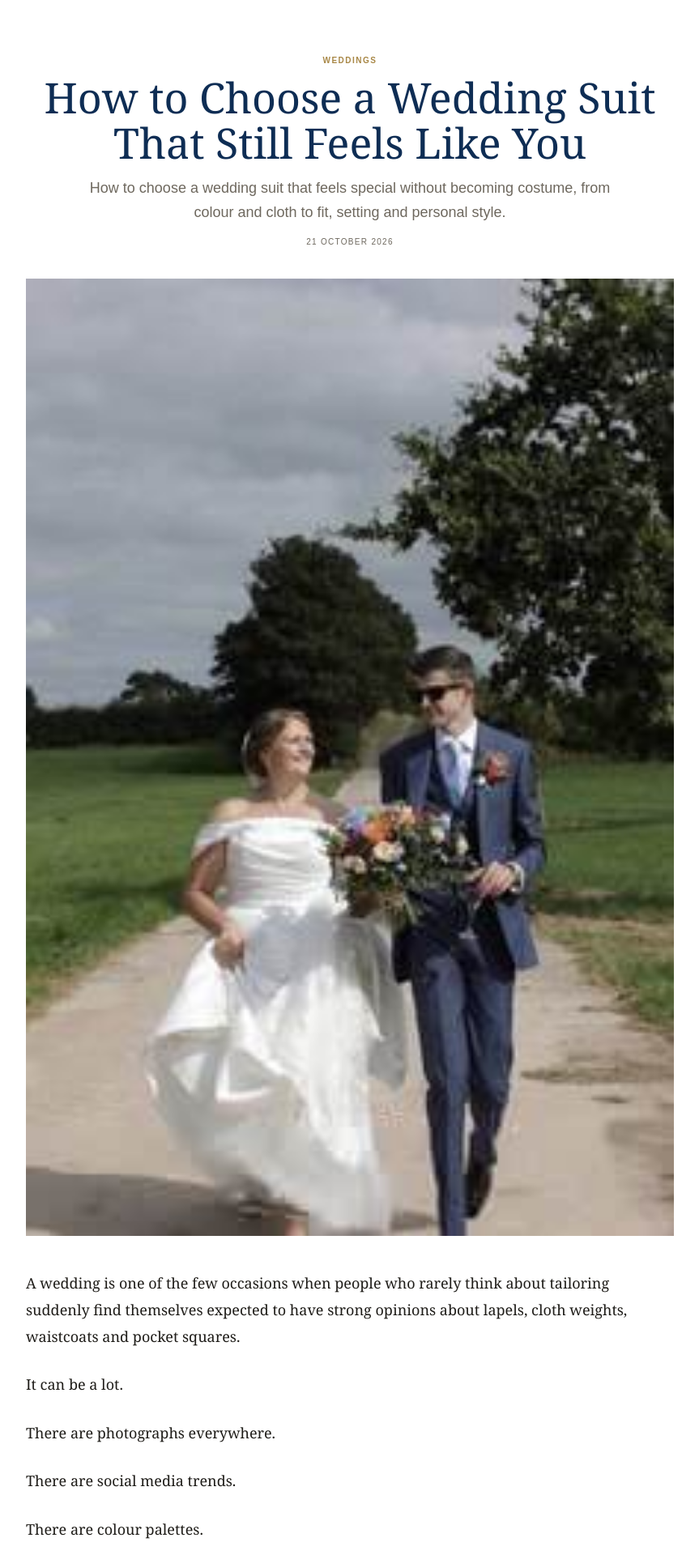
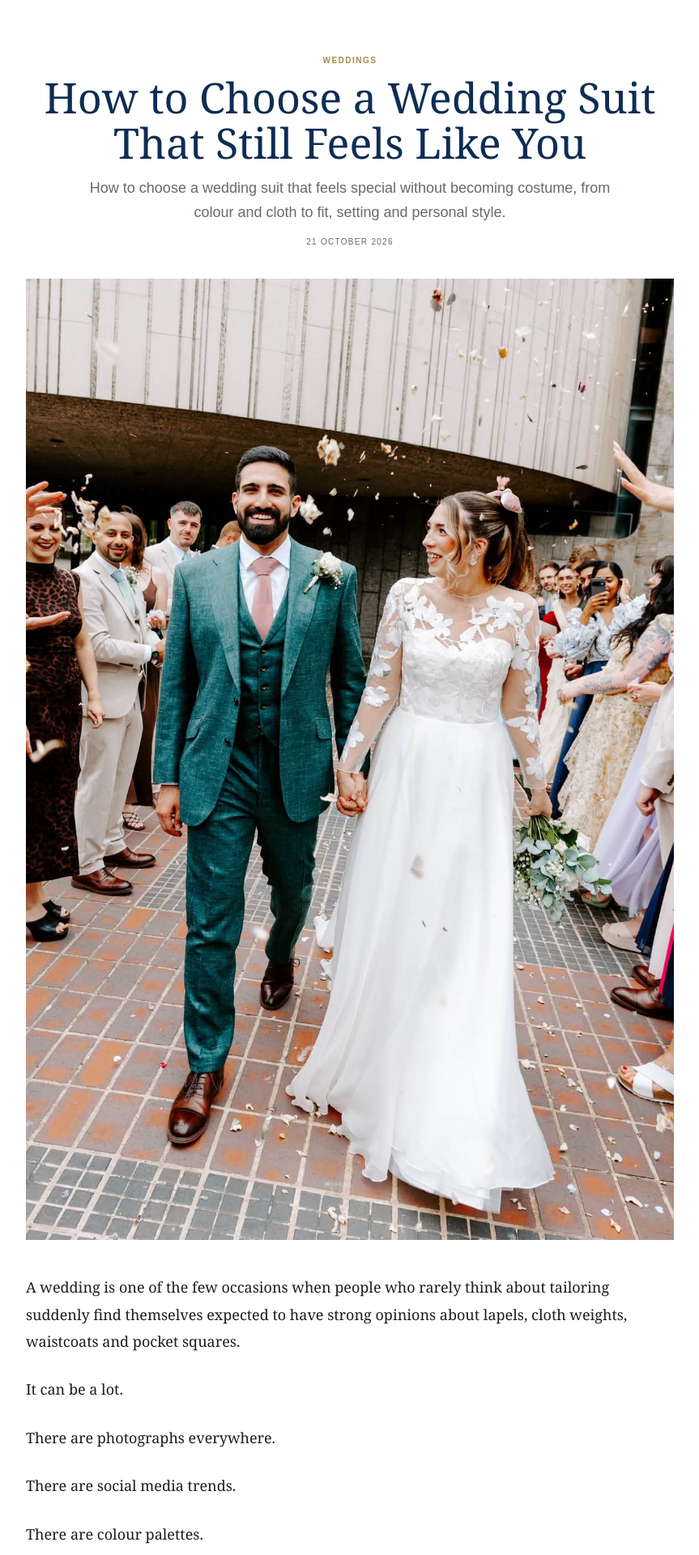
Before and after one commit to taskerandshaw/Dapper-Diaries, a Jekyll site: the page built from _posts/2026-10-21-how-to-choose-a-wedding-suit-that-still-feels-like-you.md, in a window 1280 px wide. Shown: the top 1920 px of the page at 81% size, without its empty margins (208-1071 px from the left). Built offline with Jekyll 4.4.1, drawn with Linux system fonts in a browser that asks for light colours.

Commit message:
Use uploaded wedding image

```diff
--- a/_posts/2026-10-21-how-to-choose-a-wedding-suit-that-still-feels-like-you.md
+++ b/_posts/2026-10-21-how-to-choose-a-wedding-suit-that-still-feels-like-you.md
@@ -4,7 +4,7 @@
 description: "How to choose a wedding suit that feels special without becoming costume, from colour and cloth to fit, setting and personal style."
 date: 2026-10-21
 category: Weddings
-image: /assets/images/sample-wedding-green.jpg
+image: /assets/images/wedding-suit-feels-like-you.JPG
 image_alt: "Newly married couple walking through confetti, with the groom wearing a green three-piece suit"
 ---
 
```
